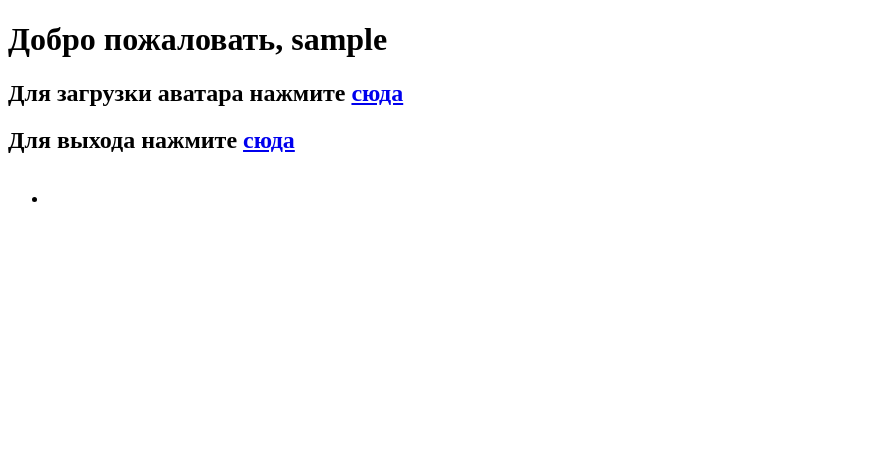
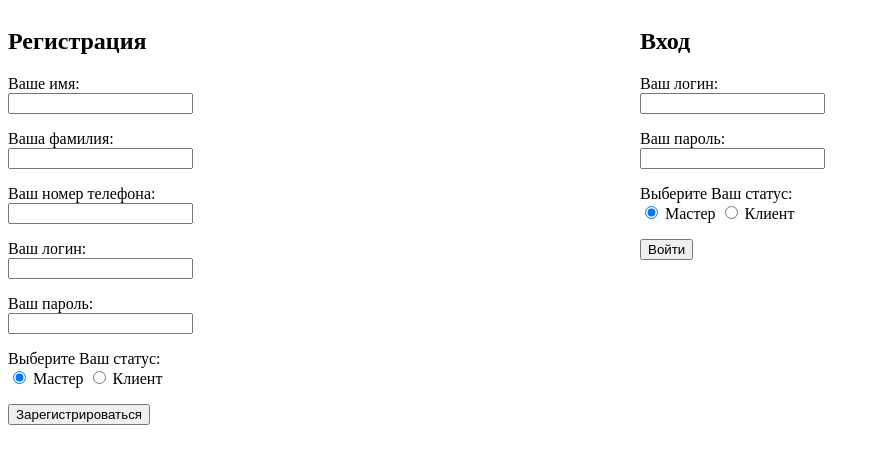
Before and after one commit to Katharsis15/exam, a PHP site: page / in a window 1280 px wide. Shown: the top 464 px of the page, without its empty margins (0-880 px from the left). Run offline with PHP 8.4, Linux system fonts and the light colour scheme; the visitor is signed in with stand-in values (Sample User, id 1).

Commit message:
working check.php & auth.php & new index.php

```diff
--- a/index.php
+++ b/index.php
@@ -1,5 +1,5 @@
 <?php
-session_start();
+//session_start();
 require 'database.php';
 ?>
 <!doctype html>
@@ -46,12 +46,20 @@
             <input name="password" type="password" id="password-reg">
         </p>
         <p>
-            <label for="status-reg">Ваш статус:<br></label>
-            <select size="1" name="status" id="status-reg">
-                <option disabled>Выберите Ваш статус</option>
+            Выберите Ваш статус:<br>
+            <input name="status" checked type="radio" value="master" id="status-reg-master">
+            <label for="status-reg-master">Мастер</label>
+
+            <input name="status" type="radio" value="client" id="status-reg-client">
+            <label for="status-reg-client">Клиент</label>
+            <!--
+            <select name="status" size="1" id="status-reg">
+               <option disabled>Выберите Ваш статус</option>
                 <option value="client">Клиент</option>
-                <option selected value="master">Мастер</option>
-            </select></p>
+                <option value="master">Мастер</option>
+            </select>-->
+
+            </p>
         <p><input type="submit" name="submit" value="Зарегистрироваться">
         </p></form>
 </div>
@@ -68,29 +76,27 @@
                 <input name="password" type="password" id="password-auth">
             </p>
             <p>
-                <label for="status-auth">Ваш статус:<br></label>
+                <!--
                 <select size="1" name="status" id="status-auth">
                     <option disabled>Выберите Ваш статус</option>
                     <option value="client">Клиент</option>
                     <option selected value="master">Мастер</option>
-                </select></p>
+                </select>-->
+                Выберите Ваш статус:<br>
+                <input name="status" checked type="radio" value="master" id="status-auth-master">
+                <label for="status-auth-master">Мастер</label>
+
+                <input name="status" type="radio" value="client" id="status-auth-client">
+                <label for="status-auth-client">Клиент</label>
+                </p>
             <p><input type="submit" name="submit" value="Войти"></p>
         </form>
 </div>
 
 <?php } else { ?>
     <h1>Добро пожаловать, <?= $_SESSION['login']; ?></h1>
-    <h2>Для загрузки аватара нажмите <a href="photo.php">сюда</a></h2>
+    <h2>Для загрузки фото нажмите <a href="photo.php">сюда</a></h2>
     <h2>Для выхода нажмите <a href="exit.php">сюда</a></h2>
 <?php } ?>
-
-<div class="gallery">
-
-    <ul>
-        <li>
-
-        </li>
-    </ul>
-</div>
 </body>
 </html>
```
Also changed, not shown: auth.php (+4 -6 lines), check.php (+13 -10 lines).
